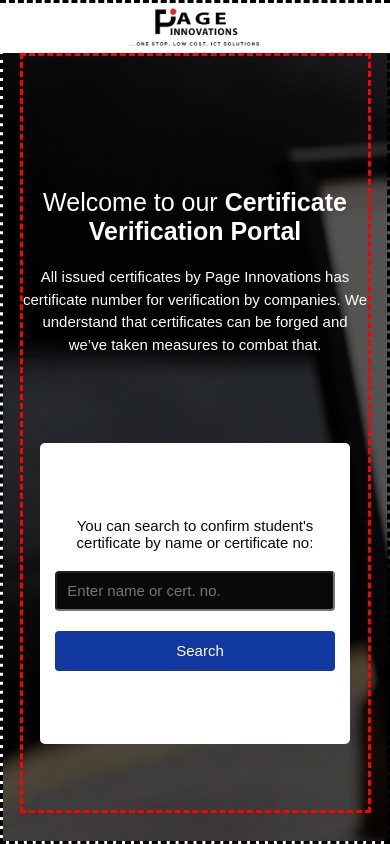
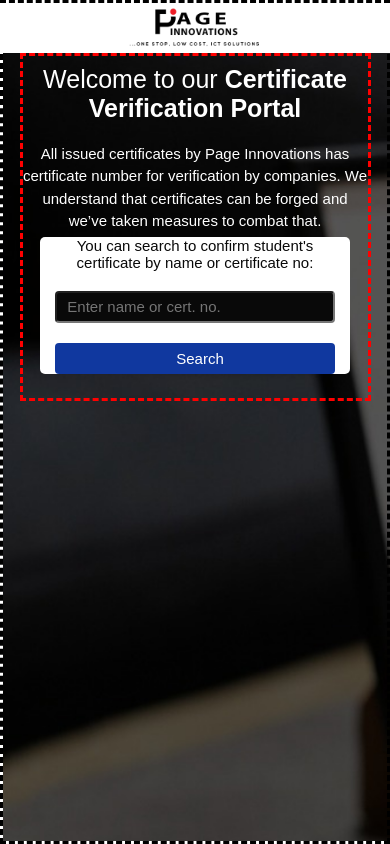
Before and after one commit to Cannyokpoto/certificate-page, a React (Vite) app: page / in a window 390 px wide. Built offline with nearby package versions, Linux system fonts and the light colour scheme.

Commit message:
first commit

```diff
--- a/src/components/LandingPage.css
+++ b/src/components/LandingPage.css
@@ -215,6 +215,7 @@
         flex-direction: column;
         align-items: center;
         background: url(./../assets/images/bg.jpg);
+        justify-content: flex-start;
         background-size: cover;
         background-repeat: no-repeat;
         background-color: var(--energyWhite);
@@ -248,7 +249,7 @@
 
     .pageWrapper .landing{
         width: 90vw;
-        height: 90vh;
+        height: auto;
         display: flex;
         flex-direction: column;
         align-items: center;
```
